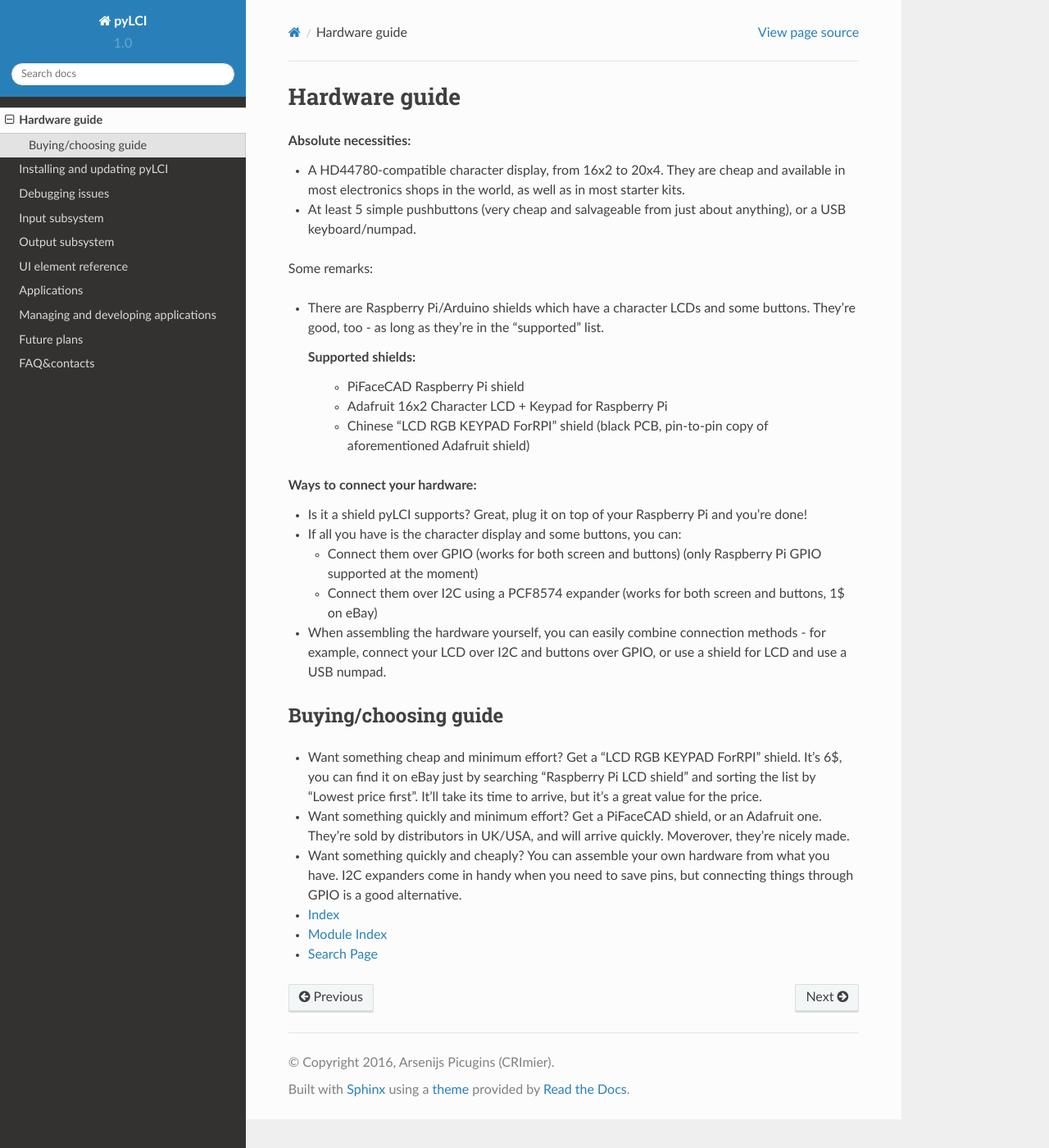
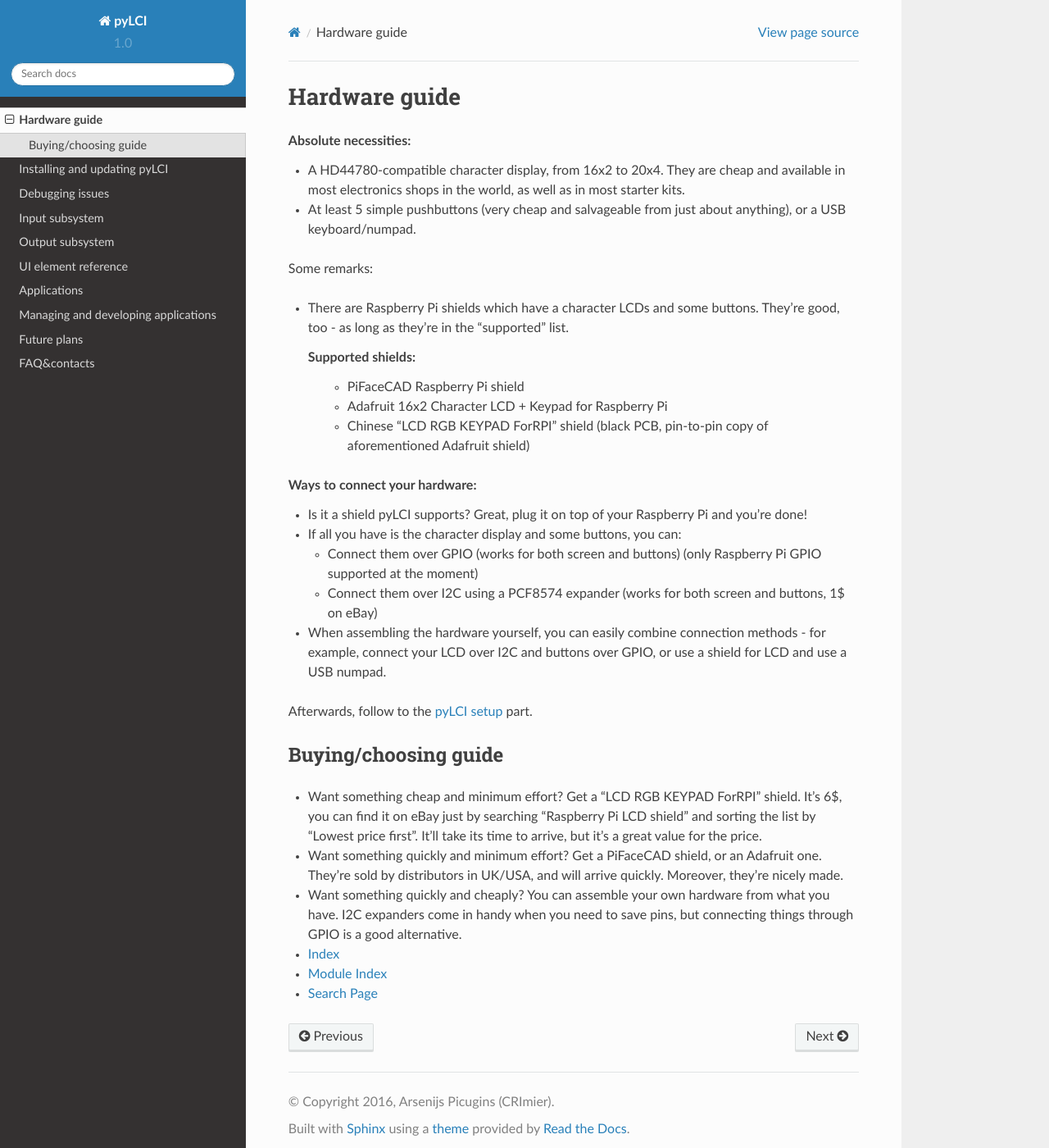
Before and after one commit to CRImier/pyLCI, a Sphinx documentation site: the page built from docs/hardware.rst, in a window 1280 px wide and 1400 px high. Shown: the whole window at 82% size. Built offline with Sphinx 7.4.7 and the Read the Docs theme 2.0.0, drawn with Linux system fonts in a browser that asks for light colours.

Commit message:
Update hardware.rst

```diff
--- a/docs/hardware.rst
+++ b/docs/hardware.rst
@@ -9,7 +9,7 @@ Hardware guide
 
 Some remarks:
 
-* There are Raspberry Pi/Arduino shields which have a character LCDs and some buttons. They're good, too - as long as they're in the "supported" list.
+* There are Raspberry Pi shields which have a character LCDs and some buttons. They're good, too - as long as they're in the "supported" list.
 
   Supported shields:
     * PiFaceCAD Raspberry Pi shield
@@ -26,12 +26,13 @@ Some remarks:
 
 * When assembling the hardware yourself, you can easily combine connection methods - for example, connect your LCD over I2C and buttons over GPIO, or use a shield for LCD and use a USB numpad.
 
+Afterwards, follow to the :doc:`pyLCI setup <setup>` part.
 
 Buying/choosing guide
 =====================
 
 * Want something cheap and minimum effort? Get a "LCD RGB KEYPAD ForRPI" shield. It's 6$, you can find it on eBay just by searching "Raspberry Pi LCD shield" and sorting the list by "Lowest price first". It'll take its time to arrive, but it's a great value for the price.
-* Want something quickly and minimum effort? Get a PiFaceCAD shield, or an Adafruit one. They're sold by distributors in UK/USA, and will arrive quickly. Moverover, they're nicely made.
+* Want something quickly and minimum effort? Get a PiFaceCAD shield, or an Adafruit one. They're sold by distributors in UK/USA, and will arrive quickly. Moreover, they're nicely made.
 * Want something quickly and cheaply? You can assemble your own hardware from what you have. I2C expanders come in handy when you need to save pins, but connecting things through GPIO is a good alternative.
 
 
```
